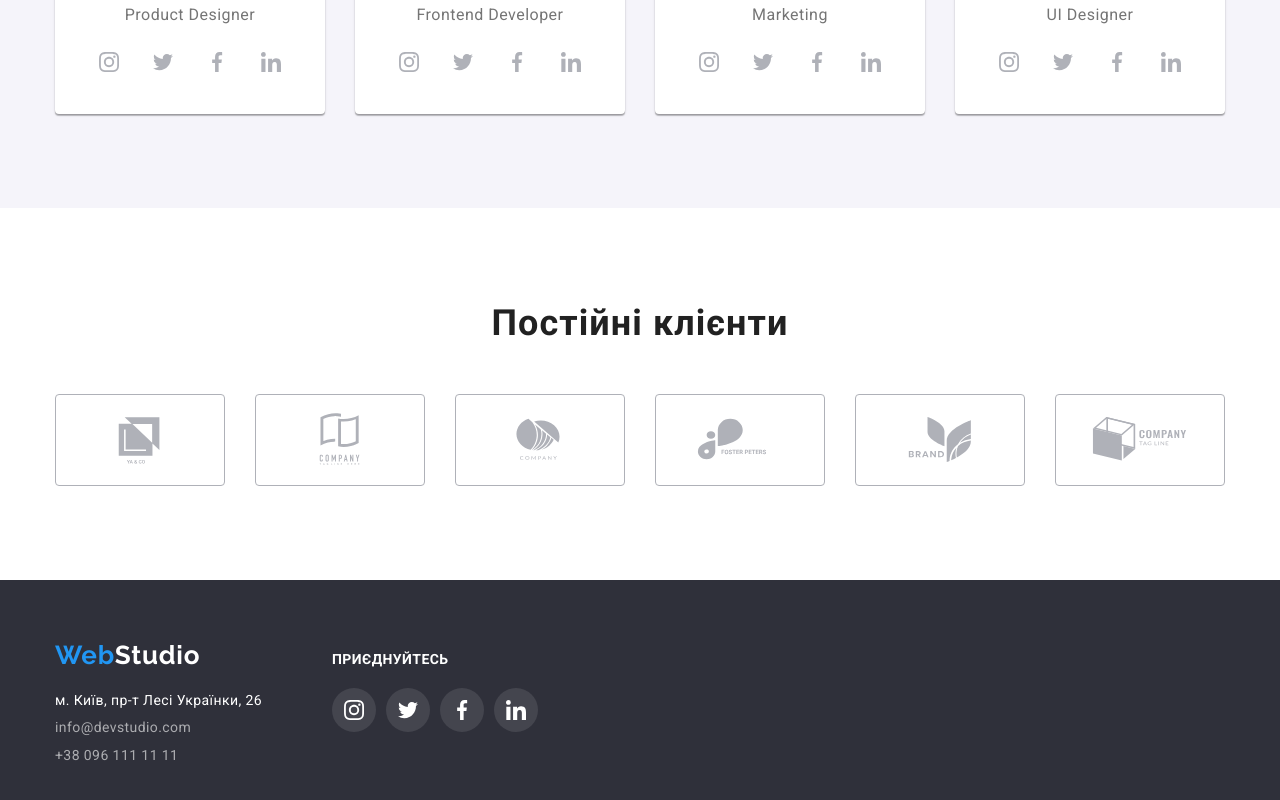
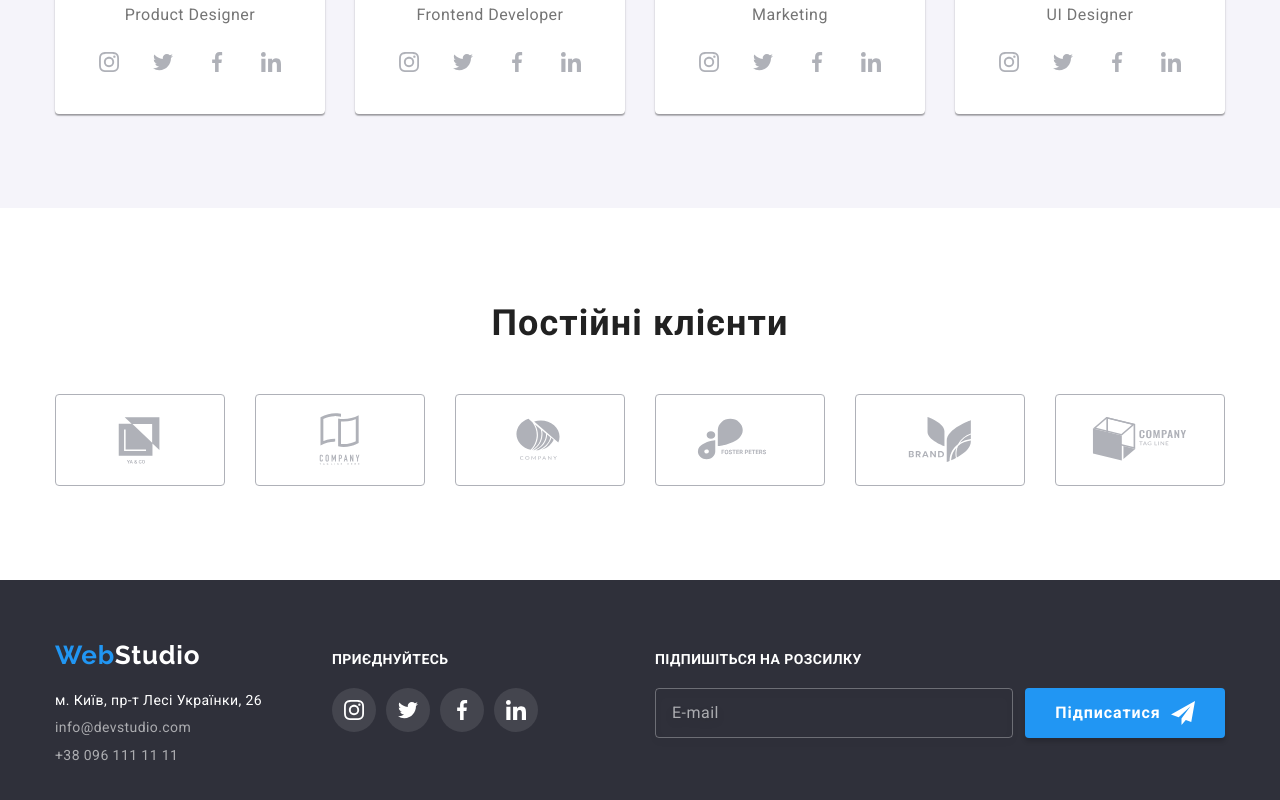
Before and after one commit to AntoninaGrebeniuk/goit-markup-hw-06, a plain HTML site: page index.html in a window 1280 px wide. Shown: the part 2096-2896 px from the top of the page. Drawn offline with nearby package versions, Linux system fonts and the light colour scheme.

Commit message:
Добавляет форму в footer

```diff
--- a/css/styles.css
+++ b/css/styles.css
@@ -620,6 +620,102 @@ textarea {
   fill: currentColor;
 }
 
+/* -----Форма розсилки----- */
+
+.form-subscribe {
+  position: relative;
+  display: inline-flex;
+  flex-direction: column;
+
+  margin-right: 0;
+  margin-left: auto;
+  min-width: 570px;
+}
+
+.field-subscribe {
+  display: flex;
+  flex-direction: column;
+}
+
+.label-subscribe {
+  margin-bottom: 20px;
+
+  font-size: 14px;
+  line-height: 1.14;
+  letter-spacing: 0.03em;
+  text-transform: uppercase;
+
+  color: var(--primary-white-color);
+}
+
+.input-subscribe {
+  display: block;
+  padding: 15px 16px;
+  margin-right: 12px;
+
+  max-width: 358px;
+  min-height: 50px;
+
+  color: var(--primary-white-color);
+  background-color: transparent;
+  border: 1px solid rgba(255, 255, 255, 0.3);
+  filter: drop-shadow(0px 4px 4px rgba(0, 0, 0, 0.15));
+  border-radius: 4px;
+}
+
+.input-subscribe::placeholder {
+  font-size: 16px;
+  line-height: 1.25;
+
+  display: flex;
+  align-items: center;
+  letter-spacing: 0.03em;
+
+  color: rgba(255, 255, 255, 0.6);
+}
+
+/* .input-subscribe:focus {
+  border: 1px solid var(--accent-color);
+} */
+
+.btn-subscribe {
+  position: absolute;
+  right: 0;
+  bottom: 0;
+
+  display: inline-flex;
+  justify-content: center;
+  align-items: center;
+
+  width: 200px;
+  height: 50px;
+
+  font-family: inherit;
+  font-weight: 700;
+  font-size: 16px;
+  line-height: 1.88;
+
+  letter-spacing: 0.06em;
+
+  color: var(--primary-white-color);
+  background-color: var(--accent-color);
+  box-shadow: 0px 4px 4px rgba(0, 0, 0, 0.15);
+  border: transparent;
+  border-radius: 4px;
+
+  transition: background-color var(--duration) var(--timing-function);
+}
+
+.btn-subscribe:hover,
+.btn-subscribe:focus {
+  background-color: var(--focus-btn-color);
+}
+
+.subscribe-icon {
+  margin-left: 10px;
+  fill: currentColor;
+}
+
 /* ----------Портфолио---------- */
 
 .project-section {
@@ -801,6 +897,7 @@ textarea {
   top: 50%;
   left: 50%;
 
+  padding: 40px;
   min-width: 528px;
   min-height: 581px;
 
@@ -846,7 +943,6 @@ textarea {
 .form {
   width: 100%;
   height: 100%;
-  padding: 40px;
 }
 
 .form-text {
@@ -883,7 +979,7 @@ textarea {
   padding-bottom: 11px;
   margin-bottom: 10px;
 
-  width: 448px;
+  width: 100%;
   height: 40px;
 
   border: 1px solid rgba(33, 33, 33, 0.2);
@@ -909,15 +1005,17 @@ textarea {
 }
 
 .check {
-  position: relative;
+  text-align: center;
+  /* position: relative; */
   display: block;
 }
 
 .check-text {
-  margin: 30px;
+  display: inline-flex;
+
+  margin-bottom: 30px;
   font-size: 14px;
   line-height: 1.71;
-  text-align: center;
 
   letter-spacing: 0.03em;
 
@@ -926,8 +1024,9 @@ textarea {
 
 .check-link {
   position: relative;
-  display: inline-flex;
+  display: inline-block;
 
+  margin-left: 5px;
   font-size: 14px;
   line-height: 1.71;
   letter-spacing: 0.03em;
@@ -948,12 +1047,16 @@ textarea {
 }
 
 .check-input {
-  position: absolute;
+  /* position: absolute; */
 }
 
 .form-btn {
-  display: block;
-  padding: 10px 52px;
+  display: flex;
+  justify-content: center;
+  align-items: center;
+
+  min-width: 200px;
+  height: 50px;
   margin-left: auto;
   margin-right: auto;
 
@@ -961,9 +1064,6 @@ textarea {
   font-size: 16px;
   line-height: 1.88;
 
-  display: flex;
-  align-items: center;
-  text-align: center;
   letter-spacing: 0.06em;
 
   color: var(--primary-white-color);
--- a/index.html
+++ b/index.html
@@ -453,6 +453,19 @@
             </li>
           </ul>
         </div>
+
+        <form class="form-subscribe">
+          <label class="field-subscribe">
+            <b class="label-subscribe">Підпишіться на розсилку</b>
+            <input type="email" class="input-subscribe" name="email" placeholder="E-mail" />
+          </label>
+          <button type="submit" class="btn-subscribe">
+            Підписатися
+            <svg width="24" height="24" class="subscribe-icon">
+              <use href="./images/icons.svg#icon-send"></use>
+            </svg>
+          </button>
+        </form>
       </div>
     </footer>
 
@@ -465,9 +478,8 @@
           </svg>
         </button>
 
+        <h2 class="form-text">Залиште свої дані, ми вам передзвонимо</h2>
         <form class="form" autocomplete="off">
-          <p class="form-text">Залиште свої дані, ми вам передзвонимо</p>
-
           <label class="form-field">
             <span class="form-label">Ім'я</span>
             <input type="text" class="form-input" name="text" />
@@ -489,10 +501,13 @@
           </label>
 
           <label class="check">
-            <p class="check-text">
-              Погоджуюся з розсилкою та приймаю <a href="#" class="check-link">Умови договору</a>
-            </p>
             <input type="checkbox" class="check-input" name="checkbox" />
+            <span class="check-text">
+              Погоджуюся з розсилкою та приймаю
+              <a href="#" class="check-link" target="_blank" rel="noreferrer noopener nofollow"
+                >Умови договору</a
+              >
+            </span>
           </label>
 
           <button type="submit" class="form-btn">Відправити</button>
```
